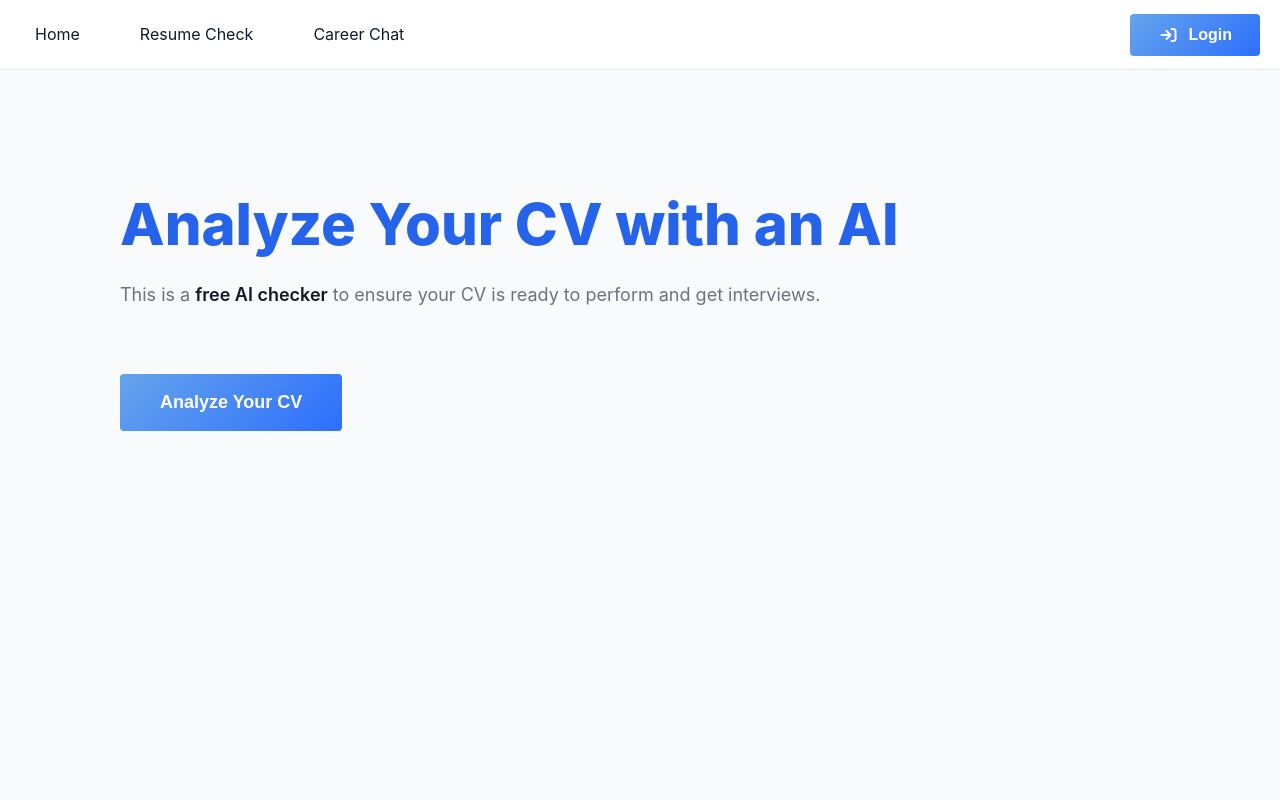
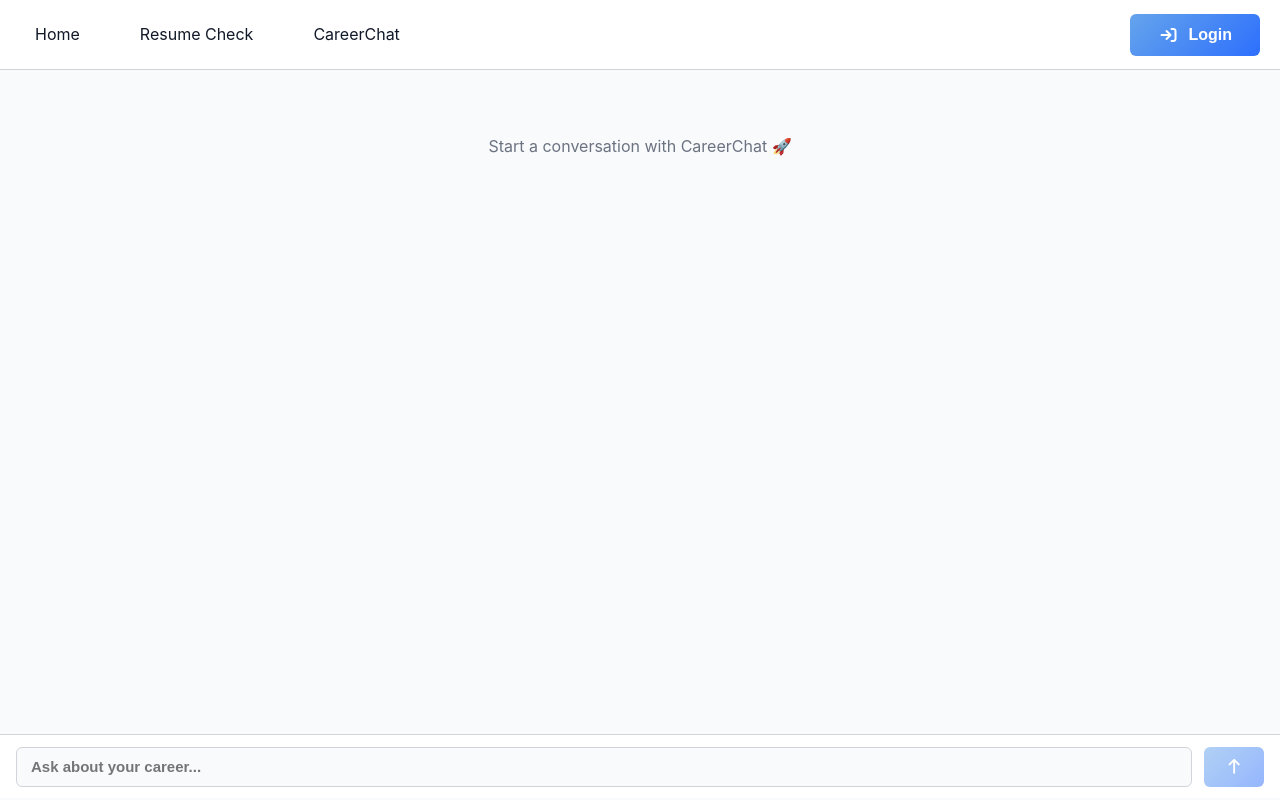
Before and after one commit to BobananaGH/CareerMate, a React (Create React App) app in the folder frontend/: page /careerchat in a window 1280 px wide. Before the commit this address led to /. Shown: the top 800 px of the page. Built offline with nearby package versions, Linux system fonts and the light colour scheme.

Commit message:
Finalized CareerChat Layout and Implementation, global color tokenization, Tweaks

```diff
--- a/frontend/src/App.jsx
+++ b/frontend/src/App.jsx
@@ -56,7 +56,7 @@ function App() {
           <Route path="/" element={<Landing />} />
           <Route path="/analyze" element={<Analyze />} />
           <Route path="/result" element={<ResultPage />} />
-          <Route path="/career-chat" element={<CareerChat />} />
+          <Route path="/careerchat" element={<CareerChat />} />
         </Route>
 
         {/* ===== AUTH LAYOUT ===== */}
--- a/frontend/src/components/Header.jsx
+++ b/frontend/src/components/Header.jsx
@@ -24,9 +24,9 @@ export default function Header({ user, onLogout, minimal = false }) {
           {!minimal && (
             <li
               className={styles.headerNavItem}
-              onClick={() => navigate("/career-chat")}
+              onClick={() => navigate("/careerchat")}
             >
-              Career Chat
+              CareerChat
             </li>
           )}
         </ul>
--- a/frontend/src/components/Layout.jsx
+++ b/frontend/src/components/Layout.jsx
@@ -4,7 +4,7 @@ import { Outlet, useLocation } from "react-router-dom";
 
 function Layout({ user, onLogout }) {
   const location = useLocation();
-  const hideFooter = location.pathname.startsWith("/career-chat");
+  const hideFooter = location.pathname.startsWith("/careerchat");
 
   return (
     <>
--- a/frontend/src/components/css/Header.module.css
+++ b/frontend/src/components/css/Header.module.css
@@ -4,8 +4,8 @@
   right: 0;
   z-index: 1000;
 
-  background-color: white;
-  border-bottom: 1px solid #e5e7eb;
+  background-color: #fff;
+  border-bottom: 1px solid var(--cm-border);
 
   height: 70px;
   padding: 0 20px;
@@ -25,10 +25,11 @@
 
 .headerNavItem {
   padding: 15px;
+  color: var(--cm-text);
 }
 
 .headerNavItem:hover {
-  color: #2563eb;
+  color: var(--cm-primary-hover);
   cursor: pointer;
 }
 
@@ -38,7 +39,9 @@
   gap: 16px;
 }
 
-/* Dropdown */
+/* =========================
+   DROPDOWN
+   ========================= */
 .dropdown {
   position: relative;
 }
@@ -47,8 +50,10 @@
   position: absolute;
   top: 100%;
   left: 0;
-  background-color: white;
+
+  background-color: #fff;
   box-shadow: 0 10px 25px rgba(0, 0, 0, 0.1);
+
   border-radius: 8px;
   padding: 12px 16px;
   min-width: 350px;
--- a/frontend/src/index.css
+++ b/frontend/src/index.css
@@ -7,6 +7,35 @@
   margin: 0;
   padding: 0;
   box-sizing: border-box;
+}
+:root {
+  /* =========================
+     BRAND
+     ========================= */
+  --cm-primary: #2d6ffd; /* main blue */
+  --cm-primary-soft: #65a4ec; /* light blue */
+  --cm-primary-hover: #2560da; /* active/pressed */
+
+  --cm-gradient: linear-gradient(
+    135deg,
+    var(--cm-primary-soft),
+    var(--cm-primary)
+  );
+
+  /* =========================
+     UI COLORS
+     ========================= */
+  --cm-bg: #f8fafc;
+  --cm-border: #d1d5db;
+
+  --cm-text: #111827;
+  --cm-text-soft: #374151;
+  --cm-muted: #6b7280;
+
+  /* =========================
+     STATES
+     ========================= */
+  --cm-primary-rgb: 45, 111, 253;
 }
 
 /* =========================
@@ -37,8 +66,8 @@ body {
   font-size: 1.6rem;
   line-height: 1.6;
 
-  color: #111827;
-  background-color: #f8fafc;
+  color: var(--cm-text);
+  background-color: var(--cm-bg);
 }
 
 code {
@@ -58,7 +87,7 @@ code {
   font-size: 1.6rem;
   font-weight: 600;
 
-  border-radius: 4px;
+  border-radius: 6px;
   border: none;
   cursor: pointer;
 
@@ -68,12 +97,14 @@ code {
   transition:
     background 0.3s ease,
     color 0.3s ease,
-    border-color 0.3s ease;
+    border-color 0.3s ease,
+    opacity 0.3s ease,
+    transform 0.3s ease;
 }
 
 .btnPrimary {
   position: relative;
-  background: linear-gradient(135deg, #65a4ec, #2d6ffd);
+  background: var(--cm-gradient);
   color: #fff;
   overflow: hidden;
 }
@@ -96,32 +127,32 @@ code {
 /* Outline button */
 .btnOutline {
   background: transparent;
-  border: 1px solid #d1d5db;
-  color: #374151;
+  border: 1px solid var(--cm-border);
+  color: var(--cm-text-soft);
 }
 
 .btnOutline:hover {
-  border-color: #4a90e2;
-  color: #4a90e2;
-  background: rgba(37, 99, 235, 0.05);
+  border-color: var(--cm-primary);
+  color: var(--cm-primary);
+  background: rgba(var(--cm-primary-rgb), 0.05);
 }
 
 .btnOutline:active {
-  background: rgba(37, 99, 235, 0.1);
+  background: rgba(var(--cm-primary-rgb), 0.1);
 }
 
 /* Ghost / text-only button */
 .btnGhost {
   background: transparent;
-  color: #6b7280;
+  color: var(--cm-muted);
 }
 
 .btnGhost:hover {
-  color: #4a90e2;
+  color: var(--cm-primary);
 }
 
 .btnGhost:active {
-  color: #2560da;
+  color: var(--cm-primary-hover);
 }
 
 /* Full-width utility */
--- a/frontend/src/pages/CareerChat.jsx
+++ b/frontend/src/pages/CareerChat.jsx
@@ -1,31 +1,97 @@
-import { useState } from "react";
+import { useState, useRef, useEffect } from "react";
+import api from "../api";
 import styles from "./css/CareerChat.module.css";
 
 export default function CareerChat() {
   const [messages, setMessages] = useState([]);
+  const messagesEndRef = useRef(null);
+  const inputRef = useRef(null);
+  const controllerRef = useRef(null);
+
   const [input, setInput] = useState("");
   const [conversationId, setConversationId] = useState(null);
+  const [loading, setLoading] = useState(false);
+  const isLocked = loading || !input.trim();
+
+  useEffect(() => {
+    messagesEndRef.current?.scrollIntoView({
+      behavior: loading ? "auto" : "smooth",
+    });
+  }, [messages, loading]);
+
+  const handleSend = async (e) => {
+    e.preventDefault();
+    if (!input.trim() || loading) return;
+
+    controllerRef.current?.abort();
+    controllerRef.current = new AbortController();
+
+    const userMessage = {
+      id: crypto.randomUUID(),
+      role: "user",
+      content: input,
+    };
+
+    setMessages((prev) => [...prev, userMessage]);
+    setInput("");
+    setLoading(true);
+
+    try {
+      const res = await api.post(
+        "/chat/send/",
+        {
+          message: userMessage.content,
+          conversation_id: conversationId,
+        },
+        {
+          signal: controllerRef.current.signal,
+        },
+      );
+
+      if (!conversationId) {
+        setConversationId(res.data.conversation_id);
+      }
+
+      setMessages((prev) => [
+        ...prev,
+        {
+          id: crypto.randomUUID(),
+          role: "assistant",
+          content: res.data.reply,
+        },
+      ]);
+    } catch (err) {
+      if (err.name === "CanceledError" || err.name === "AbortError") return;
+
+      console.error(err);
+      setMessages((prev) => [
+        ...prev,
+        {
+          id: crypto.randomUUID(),
+          role: "assistant",
+          content: "⚠️ Something went wrong.",
+          error: true,
+        },
+      ]);
+    } finally {
+      setLoading(false);
+      inputRef.current?.focus();
+    }
+  };
 
   return (
     <div className={styles.chatPage}>
-      {/* LEFT SIDEBAR */}
-      <aside className={styles.sidebar}>
-        <h3>Conversations</h3>
-        <p className={styles.placeholder}>Coming soon</p>
-      </aside>
-
-      {/* MAIN CHAT */}
       <section className={styles.chatMain}>
         <div className={styles.messages}>
-          {messages.length === 0 && (
+          {messages.length === 0 && !loading && (
             <p className={styles.empty}>
-              Start a conversation with CareerMate 🚀
+              Start a conversation with CareerChat 🚀
             </p>
           )}
 
-          {messages.map((msg, index) => (
+          {messages.map((msg) => (
             <div
-              key={index}
+              key={msg.id}
               className={
                 msg.role === "user"
                   ? styles.userMessage
@@ -35,23 +101,40 @@ export default function CareerChat() {
               {msg.content}
             </div>
           ))}
+
+          {loading && (
+            <div className={`${styles.assistantMessage} ${styles.typing}`}>
+              CareerChat is typing
+              <span className={styles.dots}>
+                <span>.</span>
+                <span>.</span>
+                <span>.</span>
+              </span>
+            </div>
+          )}
+
+          <div ref={messagesEndRef} />
         </div>
 
-        {/* INPUT */}
-        <form className={styles.inputBar} onSubmit={(e) => e.preventDefault()}>
+        <form className={styles.inputBar} onSubmit={handleSend}>
           <input
             type="text"
             placeholder="Ask about your career..."
             value={input}
             onChange={(e) => setInput(e.target.value)}
+            disabled={loading}
+            ref={inputRef}
           />
-
-          <button
-            type="submit"
-            className="btn btnPrimary"
-            disabled={!input.trim()}
-          >
-            <i class="fa-solid fa-arrow-up"></i>
+          <button type="submit" className="btn btnPrimary" disabled={isLocked}>
+            {loading ? (
+              <span className={styles.dots}>
+                <span>.</span>
+                <span>.</span>
+                <span>.</span>
+              </span>
+            ) : (
+              <i className="fa-solid fa-arrow-up" />
+            )}
           </button>
         </form>
       </section>
--- a/frontend/src/pages/Landing.jsx
+++ b/frontend/src/pages/Landing.jsx
@@ -17,8 +17,8 @@ export default function Landing({ user, onLogout }) {
             </h1>
 
             <p className={styles.checkDescription}>
-              This is a <strong>free AI checker</strong> to ensure your CV is
-              ready to perform and get interviews.
+              <strong>An AI-Powered</strong> resume analysis to ensure your CV
+              is ready to perform and get interviews.
             </p>
 
             <button
--- a/frontend/src/pages/css/Auth.module.css
+++ b/frontend/src/pages/css/Auth.module.css
@@ -42,12 +42,18 @@ select {
   line-height: 48px;
   padding: 0 15px;
   margin: 8px 0;
-  border: none;
   border-radius: 6px;
-  background-color: #eeeeee;
+  background-color: var(--cm-bg);
   font-size: 16px;
   font-weight: bold;
   box-sizing: border-box;
+  border: 1px solid var(--cm-border);
+}
+
+input,
+select:focus {
+  outline: none;
+  border-color: var(--cm-primary);
 }
 
 select {
@@ -77,7 +83,7 @@ select {
 .switchLink {
   background: none;
   border: none;
-  color: #4a90e2;
+  color: var(--cm-primary);
   font-weight: bold;
   font: inherit;
   cursor: pointer;
--- a/frontend/src/pages/css/CareerChat.module.css
+++ b/frontend/src/pages/css/CareerChat.module.css
@@ -1,61 +1,64 @@
 .chatPage {
-  display: grid;
-  grid-template-columns: 260px 1fr;
+  display: flex;
   height: calc(99vh - 64px);
-  background: #f8fafc;
-}
-.sidebar {
-  border-right: 1px solid #e5e7eb;
-  padding: 20px;
-  background: #ffffff;
+  background: var(--cm-bg);
 }
 
-.sidebar h3 {
-  font-size: 1.4rem;
-  margin-bottom: 12px;
-  color: #374151;
-}
-
-.placeholder {
-  font-size: 1.3rem;
-  color: #9ca3af;
-}
 .chatMain {
   display: flex;
   flex-direction: column;
   height: 100%;
+  width: 100%;
 }
+
 .messages {
   flex: 1;
   padding: 24px;
   overflow-y: auto;
+
+  display: flex;
+  flex-direction: column;
 }
 
 .empty {
-  color: #9ca3af;
+  color: var(--cm-muted);
   text-align: center;
   margin-top: 40px;
 }
+
+/* =========================
+   USER (RIGHT)
+   ========================= */
 .userMessage {
   align-self: flex-end;
-  background: #2563eb;
-  color: white;
+  background: var(--cm-gradient);
+  color: #fff;
+
   padding: 12px 16px;
-  border-radius: 12px 12px 0 12px;
+  border-radius: 14px 14px 0 14px;
+
   max-width: 70%;
-  margin-bottom: 12px;
+  margin-bottom: 14px;
 }
 
+/* =========================
+   ASSISTANT (LEFT)
+   ========================= */
 .assistantMessage {
   align-self: flex-start;
-  background: #e5e7eb;
-  color: #111827;
-  padding: 12px 16px;
-  border-radius: 12px 12px 12px 0;
-  max-width: 70%;
-  margin-bottom: 12px;
+  background: transparent;
+  color: var(--cm-text);
+
+  padding: 0;
+  margin-bottom: 18px;
+
+  max-width: 100%;
+  line-height: 1.6;
 }
 
+/* =========================
+   INPUT BAR
+   ========================= */
 .inputBar {
   display: flex;
   align-items: center;
@@ -64,8 +67,8 @@
   height: 64px;
   padding: 0 16px;
 
-  border-top: 1px solid #e5e7eb;
-  background: #ffffff;
+  border-top: 1px solid var(--cm-border);
+  background: #fff;
 }
 
 .inputBar input {
@@ -76,24 +79,59 @@
   font-size: 1.5rem;
 
   border-radius: 6px;
-  border: 1px solid #d1d5db;
+  border: 1px solid var(--cm-border);
 }
 
+.inputBar input:focus {
+  outline: none;
+  border-color: var(--cm-primary);
+}
+
+/* Button already uses .btnPrimary globally */
 .inputBar button {
   height: 40px;
-  padding: 0 20px;
+  width: 60px;
 
   font-size: 1.5rem;
   font-weight: 600;
   line-height: 1;
 
   border-radius: 6px;
-  border: none;
-
-  color: white;
-  cursor: pointer;
 
   display: inline-flex;
   align-items: center;
   justify-content: center;
 }
+
+/* =========================
+   TYPING INDICATOR
+   ========================= */
+.typing {
+  opacity: 0.7;
+  font-style: italic;
+  color: var(--cm-muted);
+}
+
+.dots span {
+  animation: blink 1.4s infinite both;
+}
+
+.dots span:nth-child(2) {
+  animation-delay: 0.2s;
+}
+
+.dots span:nth-child(3) {
+  animation-delay: 0.4s;
+}
+
+@keyframes blink {
+  0% {
+    opacity: 0.2;
+  }
+  20% {
+    opacity: 1;
+  }
+  100% {
+    opacity: 0.2;
+  }
+}
--- a/frontend/src/pages/css/Project.module.css
+++ b/frontend/src/pages/css/Project.module.css
@@ -17,17 +17,17 @@
 }
 .lineTittle {
   display: block;
-  color: #2563eb;
+  color: var(--cm-primary);
   position: relative;
 }
 .checkDescription {
   font-size: 1.8rem;
   line-height: 1.7;
-  color: #6b7280;
+  color: var(--cm-muted);
   margin-bottom: 40px;
 }
 .checkDescription strong {
-  color: #111827;
+  color: var(--cm-text);
   font-weight: 600;
 }
 .uploadContainer {
@@ -81,7 +81,7 @@
 .uploadTitle {
   font-size: 20px;
   font-weight: 600;
-  color: #111827;
+  color: var(--cm-text);
 }
 
 .uploadProgress {
@@ -243,7 +243,7 @@
   border-radius: 999px;
 
   background: rgba(0, 0, 0, 0.1);
-  color: #374151;
+  color: var(--cm-text-soft);
 
   border: none;
   cursor: pointer;
@@ -284,7 +284,7 @@
 }
 
 .fileName {
-  color: #6b7280;
+  color: var(--cm-muted);
   margin-bottom: 16px;
 }
 
```
